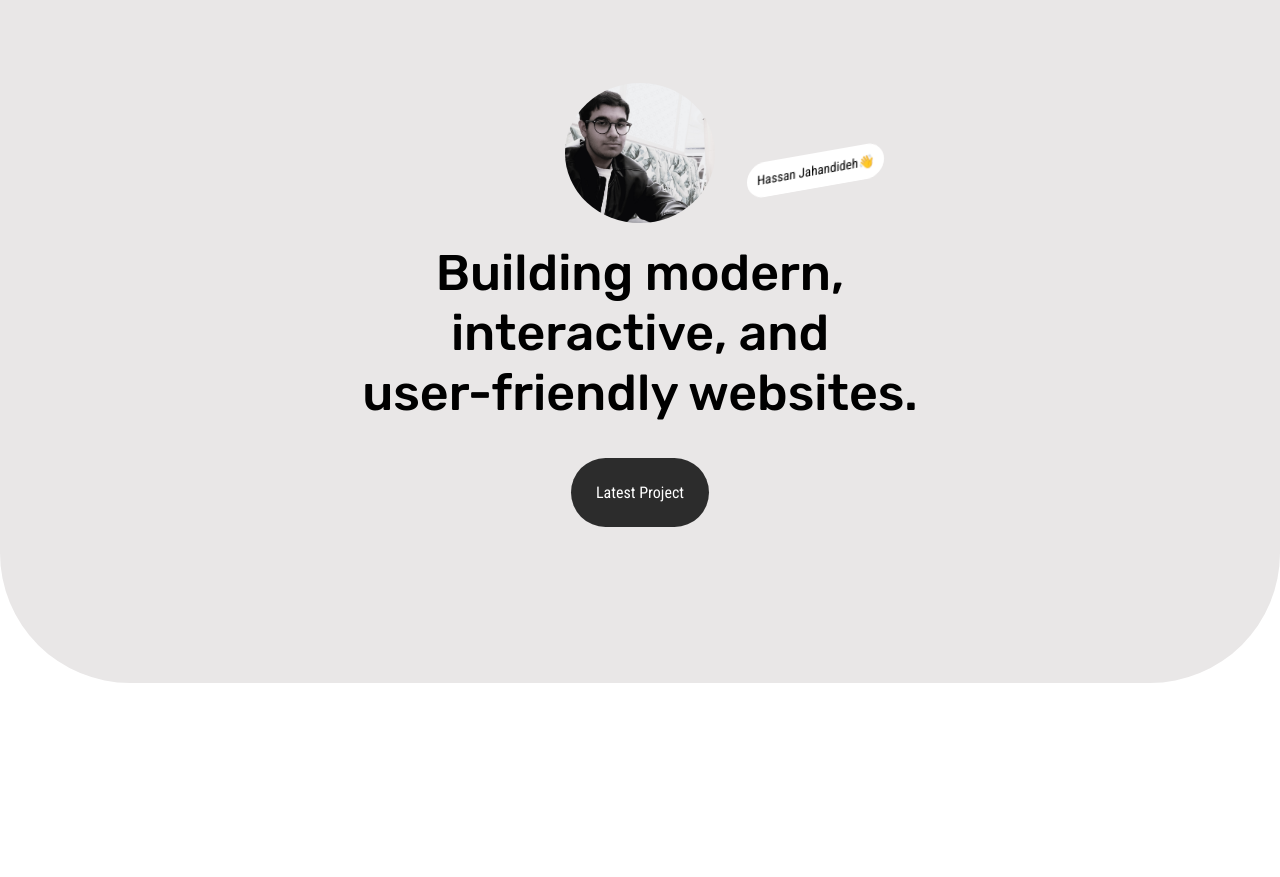
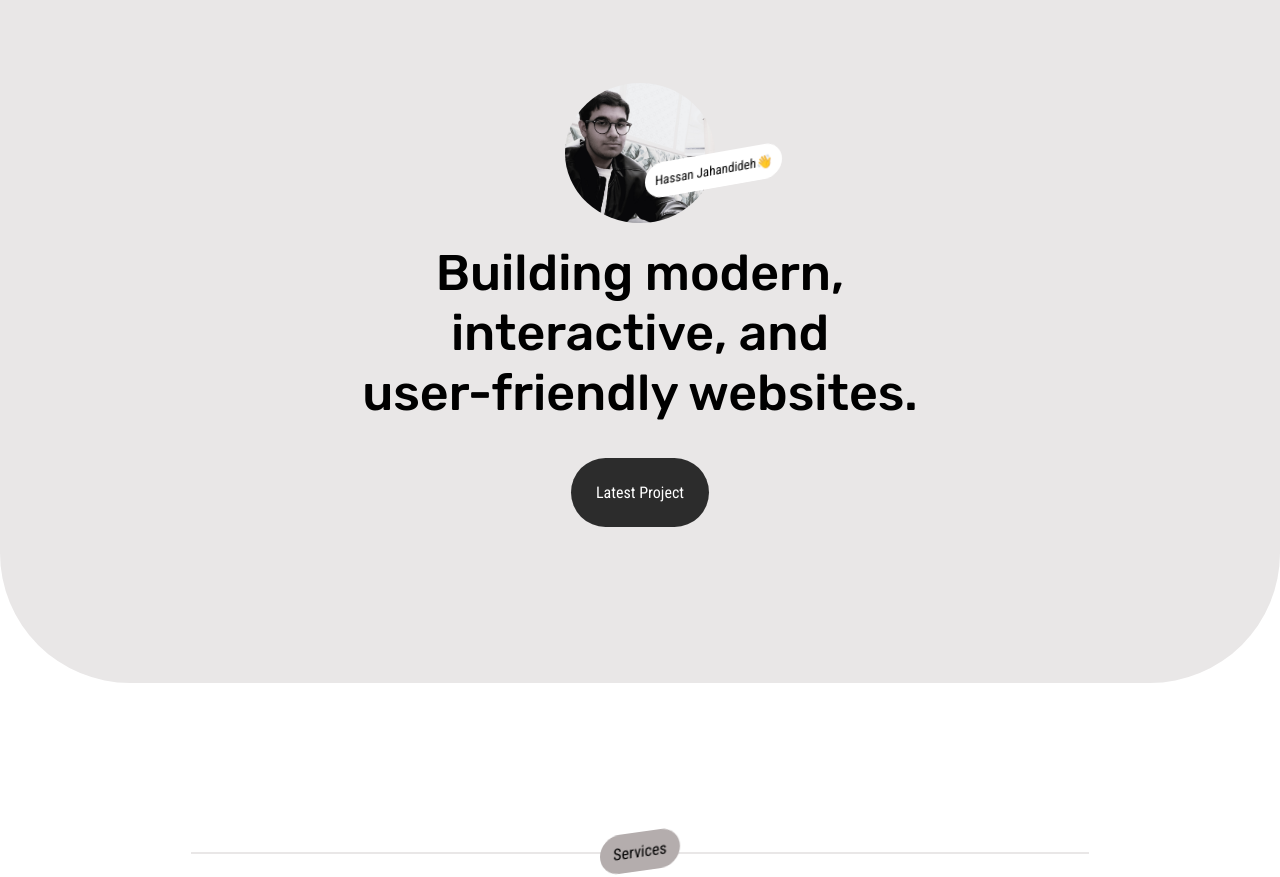
Before and after one commit to HassanJahandideh/Portfolio-cv, a plain HTML site: page index.html in a window 1280 px wide. Shown: the part 67-944 px from the top of the page. Before the commit the page ends 800 px from the top, so only its background shows below. Drawn offline with Linux system fonts and the light colour scheme.

Commit message:
creating services section.

```diff
--- a/index.html
+++ b/index.html
@@ -74,7 +74,20 @@
       <div class="latest-project-container">
          <a href="" class="latest-project">Latest Project</a>
       </div>
+      <!-- services -->
+      <div class="under-intro-container">
+         <hr class="services-hr">
+         <div class="servicestext-container">
+            <div class="servicestext-border">
+               Services
+            </div>
+         </div>
+         <div class="services-container">
+            <div class="about-services">
 
+            </div>
+         </div>
+      </div>
    </div>
 
 
--- a/style/style.css
+++ b/style/style.css
@@ -92,7 +92,7 @@ button {
    text-decoration: underline;
 }
 
-.mq-icon {
+.mq-icon, .fa-2xl {
    display: none;
 }
 
@@ -111,9 +111,9 @@ button {
 }
 
 .name {
-   position: fixed;
+   position: absolute;
    top: 210px;
-   left: calc(63% - 59.5px);
+   left: calc(55% - 59.5px);
    background-color: white;
    padding: 10px;
    border-radius: 50px;
@@ -169,8 +169,53 @@ button {
    text-decoration: underline;
 }
 
-.fa-lg {
+.fa-2xl {
    display: none;
+}
+
+.under-intro-container {
+   margin-top: 350px;
+}
+.services-hr {
+   width: 70%;
+   border: 1px solid rgb(233, 231, 231);
+}
+.servicestext-container {
+   display: flex;
+   justify-content: center;
+   margin-top: -30px;
+}
+.servicestext-border {
+   border: none;
+   background-color: rgb(180, 173, 173);
+   width: 60px;
+   padding: 10px;
+   text-align: center;
+   border-radius: 50px;
+   transform: skewY(-8deg);
+   color: black;
+   font-family: "Roboto Condensed", sans-serif;
+   font-optical-sizing: auto;
+   font-weight: 200;
+   font-style: normal;
+}
+
+.services-container {
+
+}
+.about-services {
+
+}
+
+@media only screen and (max-width:910px) {
+   .name {
+      left: calc(60% - 59.5px);
+   }
+}
+@media only screen and (max-width:590px) {
+   .name {
+      left: calc(65% - 59.5px);
+   }
 }
 
 @media only screen and (max-width:730px) {
```
